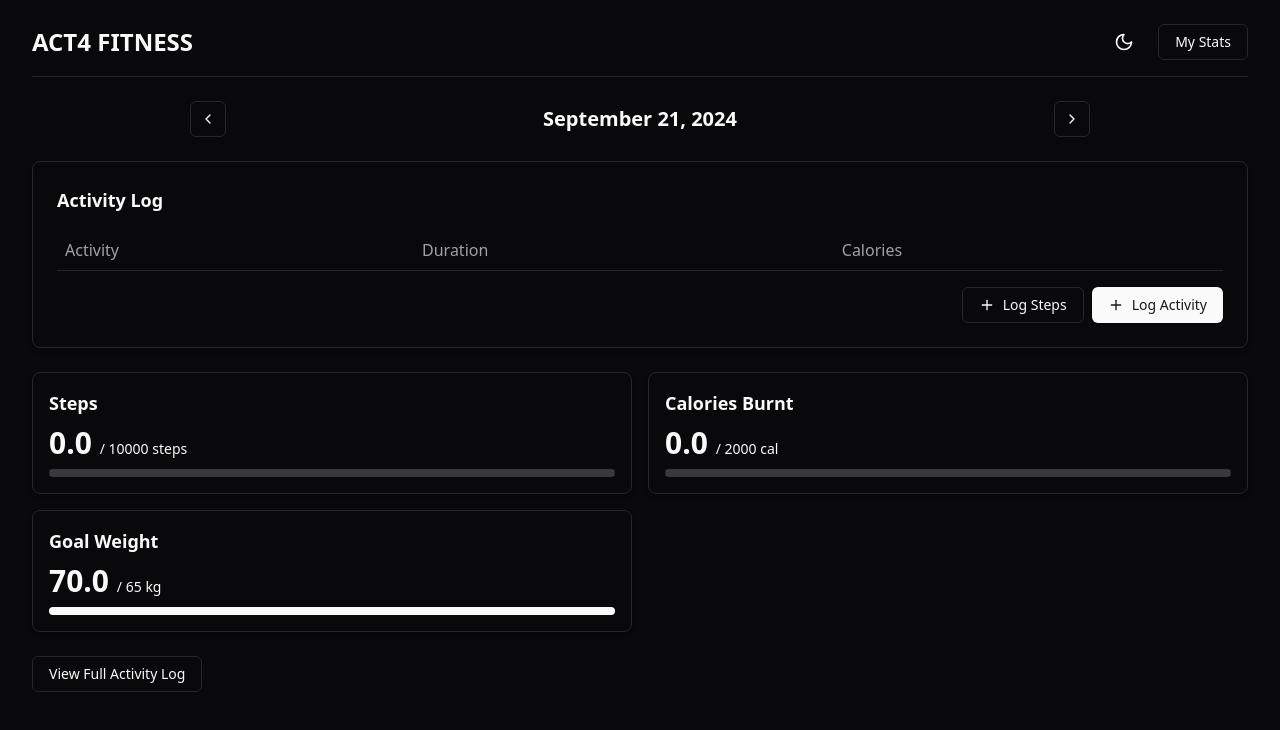
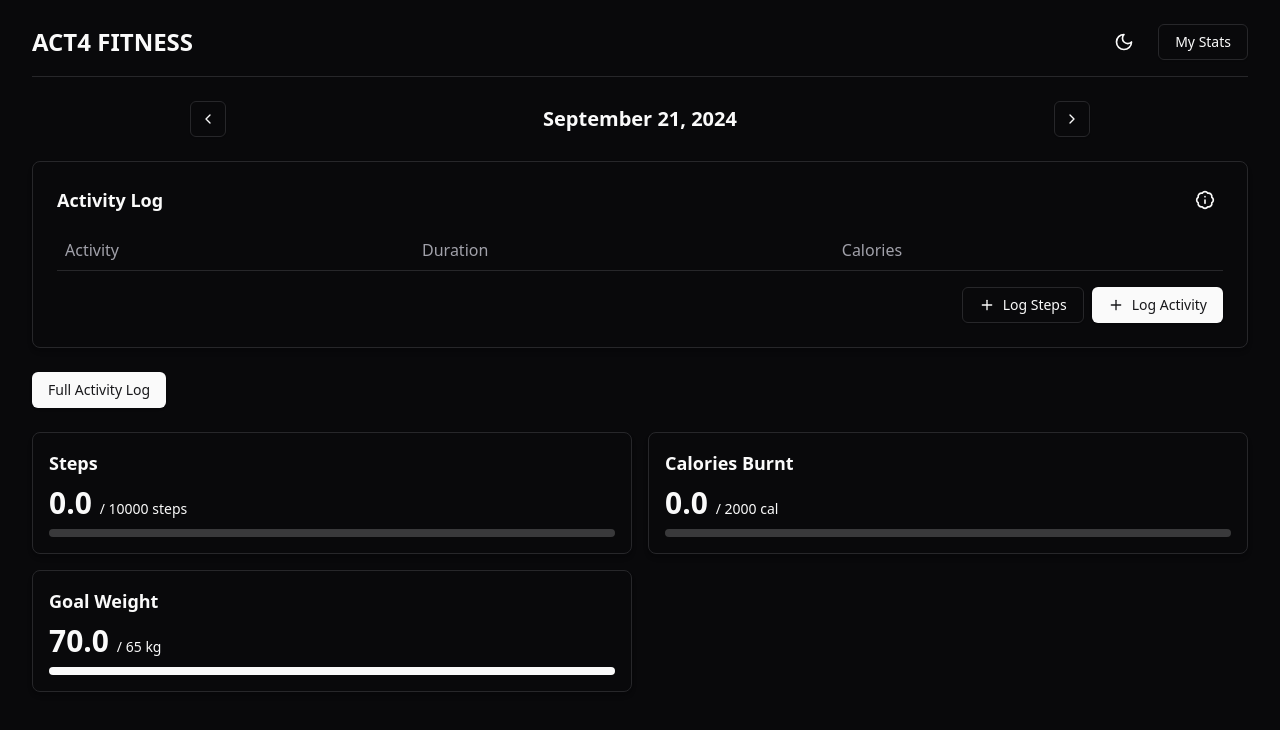
Before and after one commit to tanayyyyy7/actfour-fitness, a React (Vite) app in the folder actfour-fitness/: page / in a window 1280 px wide. Shown: the top 730 px of the page. Built offline with nearby package versions, Linux system fonts and the light colour scheme.

Commit message:
added a info tooltip to ActivityLog component

```diff
--- a/actfour-fitness/components/ActivityLog.jsx
+++ b/actfour-fitness/components/ActivityLog.jsx
@@ -1,6 +1,7 @@
 // src/components/ActivityLog.jsx
 import React from 'react';
-import { Plus } from 'lucide-react';
+import { Plus, Info, PencilRuler, BadgeInfo } from 'lucide-react';
+import { Link } from 'react-router-dom';
 import { Button } from "@/components/ui/button";
 import {
     Table,
@@ -10,6 +11,13 @@ import {
     TableHeader,
     TableRow,
 } from "@/components/ui/table";
+import {
+    Tooltip,
+    TooltipContent,
+    TooltipProvider,
+    TooltipTrigger,
+} from "@/components/ui/tooltip";
+
 
 export default function ActivityLog({
     activities,
@@ -19,11 +27,24 @@ export default function ActivityLog({
 }) {
     return (
         <div className="border p-6 rounded-lg shadow-md">
-      <h3 className="text-lg font-semibold mb-4">Activity Log</h3>
+            <div className='text-lg mb-4 flex flex-row justify-between'>
+                <h3 className="font-semibold w-fit">Activity Log</h3>
+
+                <TooltipProvider>
+                    <Tooltip>
+                        <TooltipTrigger >
+                                <BadgeInfo className="h-5 w-5 mr-2" />
+                        </TooltipTrigger>
+                        <TooltipContent>
+                            <p>To view or edit all previous records, Click the button below the table</p>
+                            </TooltipContent>
+                    </Tooltip>
+                </TooltipProvider>
+            </div>
             <div className="overflow-x-auto">
                 <Table>
                     <TableHeader>
-            <TableRow  className='text-base'>
+                        <TableRow className='text-base'>
                             <TableHead>Activity</TableHead>
                             <TableHead>Duration</TableHead>
                             <TableHead>Calories</TableHead>
--- a/actfour-fitness/components/HomeScreen.jsx
+++ b/actfour-fitness/components/HomeScreen.jsx
@@ -82,6 +82,11 @@ export default function HomeScreen() {
           handleLogActivityClick={handleLogActivityClick}
           isToday={isToday(currentDate)}
         />
+        <Link to="/full-activity-log">
+                    <Button className="w-full sm:w-auto">
+                        Full Activity Log
+                    </Button>
+                </Link>
 
         <div className="grid grid-cols-1 sm:grid-cols-2 gap-4">
           <ProgressCard title="Steps" current={totalSteps} goal={10000} unit="steps" />
@@ -95,9 +100,7 @@ export default function HomeScreen() {
           />
         </div>
       </div>
-      <Link to="/full-activity-log">
-        <Button variant="outline" className="w-full sm:w-auto">View Full Activity Log</Button>
-      </Link>
+
 
       {/* Render dialog components */}
       <LogStepsDialog
--- a/actfour-fitness/package.json
+++ b/actfour-fitness/package.json
@@ -21,6 +21,7 @@
     "@radix-ui/react-slot": "^1.1.0",
     "@radix-ui/react-tabs": "^1.1.0",
     "@radix-ui/react-toast": "^1.2.1",
+    "@radix-ui/react-tooltip": "^1.1.2",
     "@reduxjs/toolkit": "^2.2.7",
     "class-variance-authority": "^0.7.0",
     "clsx": "^2.1.1",
--- /dev/null
+++ b/actfour-fitness/src/components/ui/tooltip.jsx
@@ -0,0 +1,26 @@
+"use client"
+
+import * as React from "react"
+import * as TooltipPrimitive from "@radix-ui/react-tooltip"
+
+import { cn } from "@/lib/utils"
+
+const TooltipProvider = TooltipPrimitive.Provider
+
+const Tooltip = TooltipPrimitive.Root
+
+const TooltipTrigger = TooltipPrimitive.Trigger
+
+const TooltipContent = React.forwardRef(({ className, sideOffset = 4, ...props }, ref) => (
+  <TooltipPrimitive.Content
+    ref={ref}
+    sideOffset={sideOffset}
+    className={cn(
+      "z-50 overflow-hidden rounded-md bg-primary px-3 py-1.5 text-xs text-primary-foreground animate-in fade-in-0 zoom-in-95 data-[state=closed]:animate-out data-[state=closed]:fade-out-0 data-[state=closed]:zoom-out-95 data-[side=bottom]:slide-in-from-top-2 data-[side=left]:slide-in-from-right-2 data-[side=right]:slide-in-from-left-2 data-[side=top]:slide-in-from-bottom-2",
+      className
+    )}
+    {...props} />
+))
+TooltipContent.displayName = TooltipPrimitive.Content.displayName
+
+export { Tooltip, TooltipTrigger, TooltipContent, TooltipProvider }
```
Also changed, not shown: 1 other file (tests, documents, lock files or other folders). Lines whose indentation alone changed are shown as unchanged.
